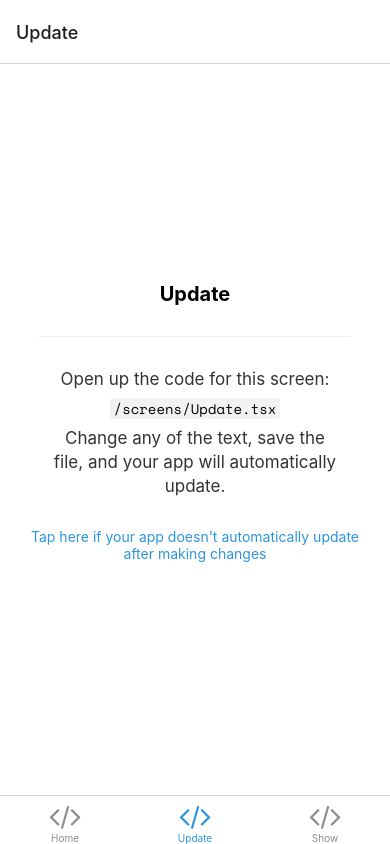
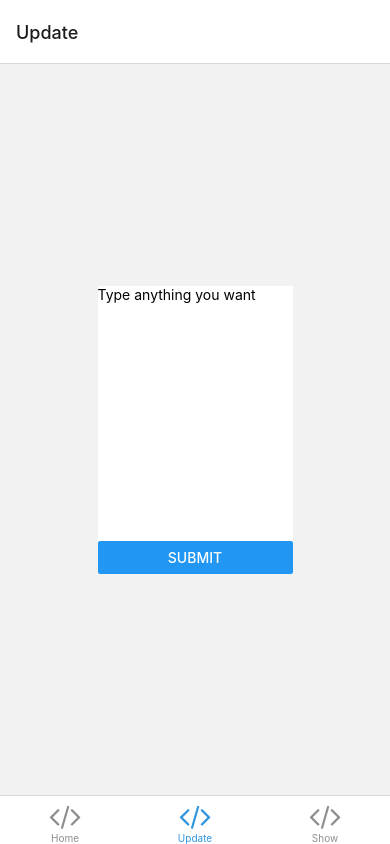
Before and after one commit to SadeQL/bric-a-vrac-test, a React Native app: screen /Update in a window 390 px wide. Built offline with nearby package versions, Linux system fonts and the light colour scheme; what expo-linking would draw is missing.

Commit message:
tupdate: TextInput takes users' input into account and would display user input in a popup screen (alert). To work on displaying it in a text area

```diff
--- a/screens/Update.tsx
+++ b/screens/Update.tsx
@@ -1,15 +1,27 @@
-import { StyleSheet } from 'react-native';
-
-import EditScreenInfo from '../components/EditScreenInfo';
+import { StyleSheet, TextInput, SafeAreaView, Button} from 'react-native';
+import React from 'react';
 import { Text, View } from '../components/Themed';
 
 export default function Update() {
+    const [input, setInput] = React.useState("");
+    const displayInput = ()=>{
+      alert(input)
+    }
   return (
-    <View style={styles.container}>
-      <Text style={styles.title}>Update</Text>
-      <View style={styles.separator} lightColor="#eee" darkColor="rgba(255,255,255,0.1)" />
-      <EditScreenInfo path="/screens/Update.tsx" />
-    </View>
+    <SafeAreaView style={styles.container}>
+      <View>
+      <TextInput
+      placeholder= 'Type anything you want'
+      onChangeText={nextInput => setInput(nextInput)}
+      defaultValue={input}
+      multiline={true}
+      numberOfLines={15}/>
+
+      <Button title="Submit" onPress={()=> displayInput()}></Button>
+
+
+      </View>
+    </SafeAreaView>
   );
 }
 
```
